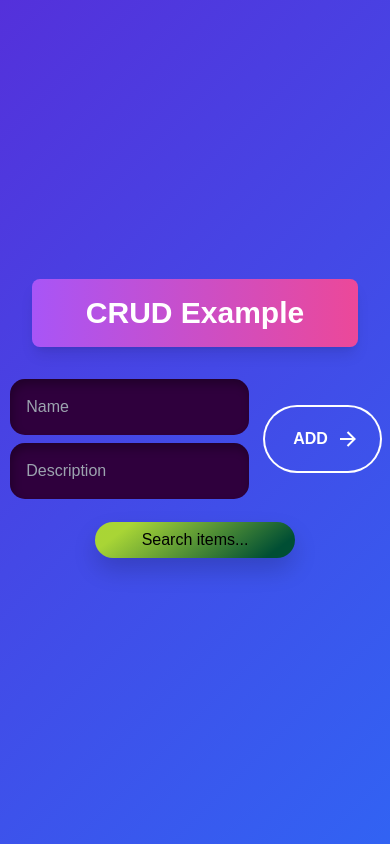
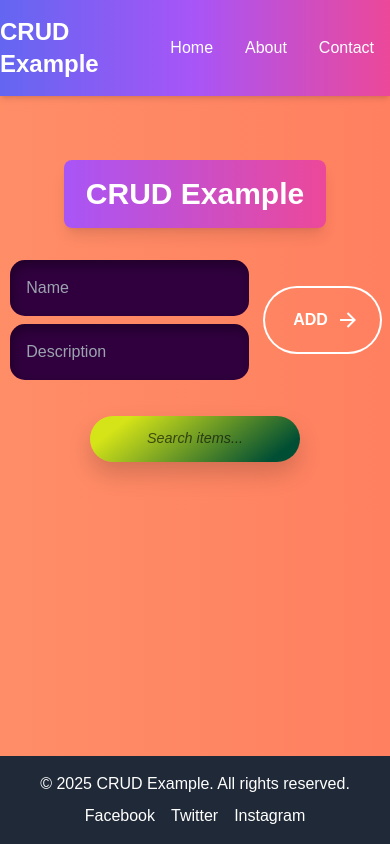
Before and after one commit to rafaelmm16/Next.js-CRUD, a Next.js app in the folder my-app/: page / in a window 390 px wide. Built offline with nearby package versions, Linux system fonts and the light colour scheme.

Commit message:
✨ adicionado cabeçalho e rodapé ao layout, melhorando a estrutura da página; atualizado estilos de busca e fundo para maior responsividade e acessibilidade

```diff
--- /dev/null
+++ b/my-app/src/app/components/footer.tsx
@@ -0,0 +1,18 @@
+import React from 'react';
+
+const Footer = () => {
+    return (
+        <footer className="bg-gray-800 text-white py-4 mt-8">
+            <div className="container mx-auto text-center">
+                <p>© 2025 CRUD Example. All rights reserved.</p>
+                <div className="flex justify-center space-x-4 mt-2">
+                    <a href="#facebook" className="hover:text-blue-400">Facebook</a>
+                    <a href="#twitter" className="hover:text-blue-400">Twitter</a>
+                    <a href="#instagram" className="hover:text-pink-400">Instagram</a>
+                </div>
+            </div>
+        </footer>
+    );
+};
+
+export default Footer;
--- /dev/null
+++ b/my-app/src/app/components/header.tsx
@@ -0,0 +1,18 @@
+import React from 'react';
+
+const Header = () => {
+    return (
+        <header className="bg-gradient-to-r from-indigo-500 via-purple-500 to-pink-500 text-white py-4 shadow-md">
+            <div className="container mx-auto flex justify-between items-center">
+                <h1 className="text-2xl font-bold">CRUD Example</h1>
+                <nav>
+                    <a href="#home" className="px-4 hover:underline">Home</a>
+                    <a href="#about" className="px-4 hover:underline">About</a>
+                    <a href="#contact" className="px-4 hover:underline">Contact</a>
+                </nav>
+            </div>
+        </header>
+    );
+};
+
+export default Header;
--- /dev/null
+++ b/my-app/src/app/components/layout.tsx
@@ -0,0 +1,15 @@
+import React from 'react';
+import Header from './Header';
+import Footer from './Footer';
+
+const Layout = ({ children }) => {
+    return (
+        <div className="flex flex-col min-h-screen">
+            <Header />
+            <main className="flex-grow container mx-auto p-8">{children}</main>
+            <Footer />
+        </div>
+    );
+};
+
+export default Layout;
--- a/my-app/src/app/components/search.tsx
+++ b/my-app/src/app/components/search.tsx
@@ -2,44 +2,71 @@ import React from 'react';
 import styled from 'styled-components';
 
 const StyledWrapper = styled.div`
-  .input[type="text"] {
-    display: block;
+  display: flex;
+  justify-content: center;
+  align-items: center;
+  margin: 20px;
+
+  input {
     color: rgb(34, 34, 34);
     background: linear-gradient(142.99deg, rgba(200, 255, 0, 0.767) 15.53%, rgb(0, 78, 52) 88.19%);
     box-shadow: 0px 12px 24px -1px rgba(0, 0, 0, 0.18);
-    border-color: transparent; // Use transparent instead of rgba(7, 4, 14, 0)
+    border: none;
     border-radius: 50px;
-    height: 20px; // Use height instead of block-size for better cross-browser compatibility
-    margin: 7px auto;
-    padding: 18px 15px;
+    padding: 15px;
     outline: none;
     text-align: center;
     width: 200px;
-    transition: 0.5s;
-    &::placeholder {  // Target the placeholder specifically
-      color: black;
-  }
+    font-size: 1rem; // Unidade relativa para melhor escalabilidade
+    transition: all 0.4s ease-in-out;
 
-  .input[type="text"]:hover {
-    width: 240px;
-  }
+    &::placeholder {
+      color: rgba(0, 0, 0, 0.6);
+      font-style: italic; // Diferenciar o placeholder
+    }
 
-  .input[type="text"]:focus {
-    width: 280px;
-  }
+    &:hover {
+      width: 240px;
+      box-shadow: 0px 16px 32px -1px rgba(0, 0, 0, 0.25);
+    }
+
+    &:focus {
+      width: 280px;
+      background: linear-gradient(142.99deg, rgba(150, 255, 100, 0.9) 15.53%, rgb(0, 78, 52) 88.19%);
+      box-shadow: inset 0px 2px 4px rgba(0, 0, 0, 0.2),
+                  0px 16px 32px -1px rgba(0, 128, 64, .5);
+    }
+
+    @media (max-width: 768px) { // Estilo responsivo
+      width: 150px;
+
+      &:hover {
+        width: 180px;
+      }
+
+      &:focus {
+        width: 200px;
+      }
+    }
+
+    @media (max-width: 480px) { // Para dispositivos menores
+      font-size: .9rem;
+      padding: 12px;
+      width: auto; // Ajusta automaticamente ao container
+    }
+
 `;
 
-
-const Search = ({ value, onChange, placeholder }) => { // Destructure props
+const Search = ({ value, onChange, placeholder }) => {
   return (
     <StyledWrapper>
       <input
         type="text"
-        name="text"
+        name="search"
         placeholder={placeholder}
-        className="input"
         value={value}
         onChange={onChange}
+        aria-label={placeholder} // Melhora a acessibilidade
       />
     </StyledWrapper>
   );
--- a/my-app/src/app/globals.css
+++ b/my-app/src/app/globals.css
@@ -23,16 +23,16 @@ body {
   color: var(--foreground);
   font-family: Arial, Helvetica, sans-serif;
 }
+html, body {
+  margin: 0; /* Remove margens padrão */
+  padding: 0; /* Remove espaçamentos padrão */
+  height: 100%; /* Garante que o HTML e o body ocupem toda a altura da viewport */
+}
 
-/* Novo fundo com gradiente animado */
-.dynamic-gradient-background {
-  background: linear-gradient(135deg, var(--gradient-start), var(--gradient-end));
-  background-size: 200% 200%; /* Para criar o efeito de movimento */
-  animation: gradientAnimation 6s ease infinite; /* Animação suave */
-  min-height: 100vh; /* O fundo cobre toda a altura da viewport */
-  display: flex; /* Centraliza o conteúdo */
-  justify-content: center;
-  align-items: center;
+.pattern-background {
+  background: linear-gradient(270deg, #ff7e5f, #feb47b); /* Gradiente */
+  background-size: 400% 400%; /* Ajusta o tamanho do gradiente */
+  animation: gradientAnimation 15s ease infinite; /* Animação do gradiente */
 }
 
 /* Animação do gradiente */
--- a/my-app/src/app/layout.tsx
+++ b/my-app/src/app/layout.tsx
@@ -15,14 +15,14 @@ const geistMono = localFont({
 
 export const metadata: Metadata = {
   title: "CRUD",
-  description: "Generated by next.js",
+  description: "Generated by Next.js",
 };
 
 export default function RootLayout({ children }: { children: React.ReactNode }) {
   return (
-    <html lang="en">
-      <body className={`${geistSans.variable} ${geistMono.variable} antialiased`}>
-        <div className="pattern-background"> {/* Wrap the content */}
+    <html lang="en" className="h-full">
+      <body className={`${geistSans.variable} ${geistMono.variable} antialiased h-full`}>
+        <div className="flex flex-col h-full w-full pattern-background">
           {children}
         </div>
       </body>
--- a/my-app/src/app/page.tsx
+++ b/my-app/src/app/page.tsx
@@ -1,6 +1,7 @@
 "use client";
 
 import { useState } from 'react';
+import Layout from './components/layout';
 import Input from './components/input';
 import Button from './components/add-button';
 import Loading from './components/loading';
@@ -117,6 +118,7 @@ export default function Home() {
   );
 
   return (
+    <Layout>
     <div className="dynamic-gradient-background">
       <div className="container mx-auto p-8 flex flex-col items-center">
         <motion.header
@@ -170,5 +172,6 @@ export default function Home() {
         <ToastContainer />
       </div>
     </div>
+    </Layout>
   );
 }
```
